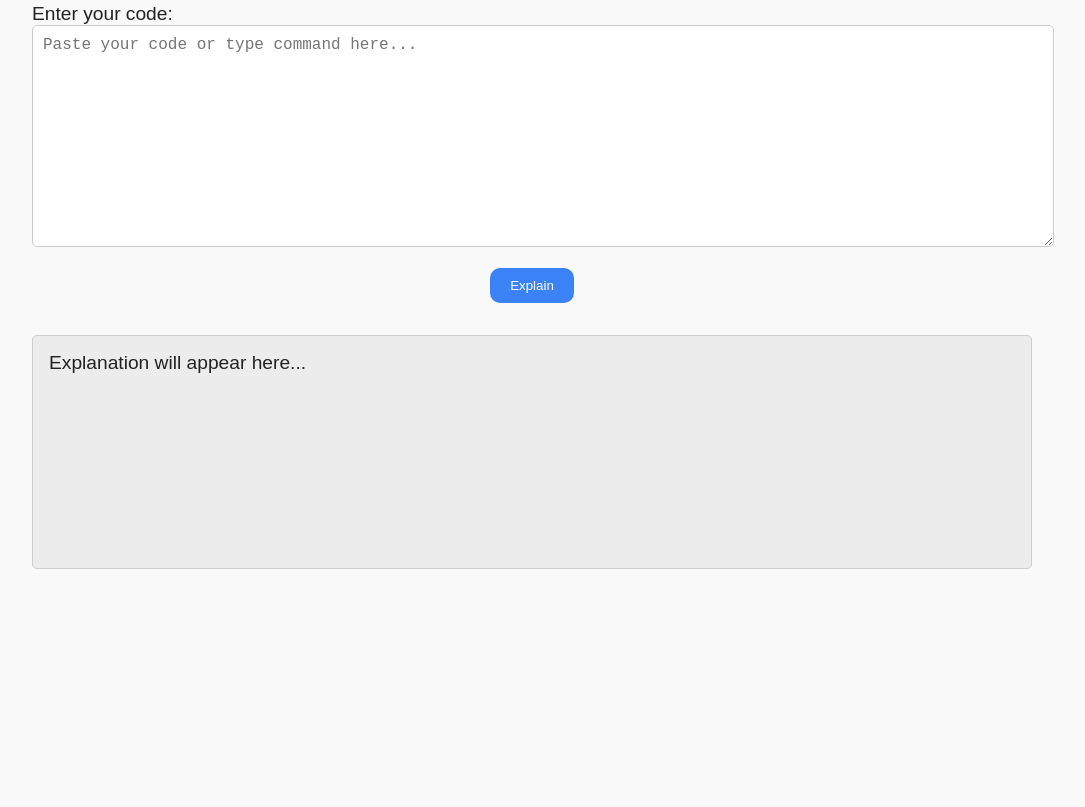
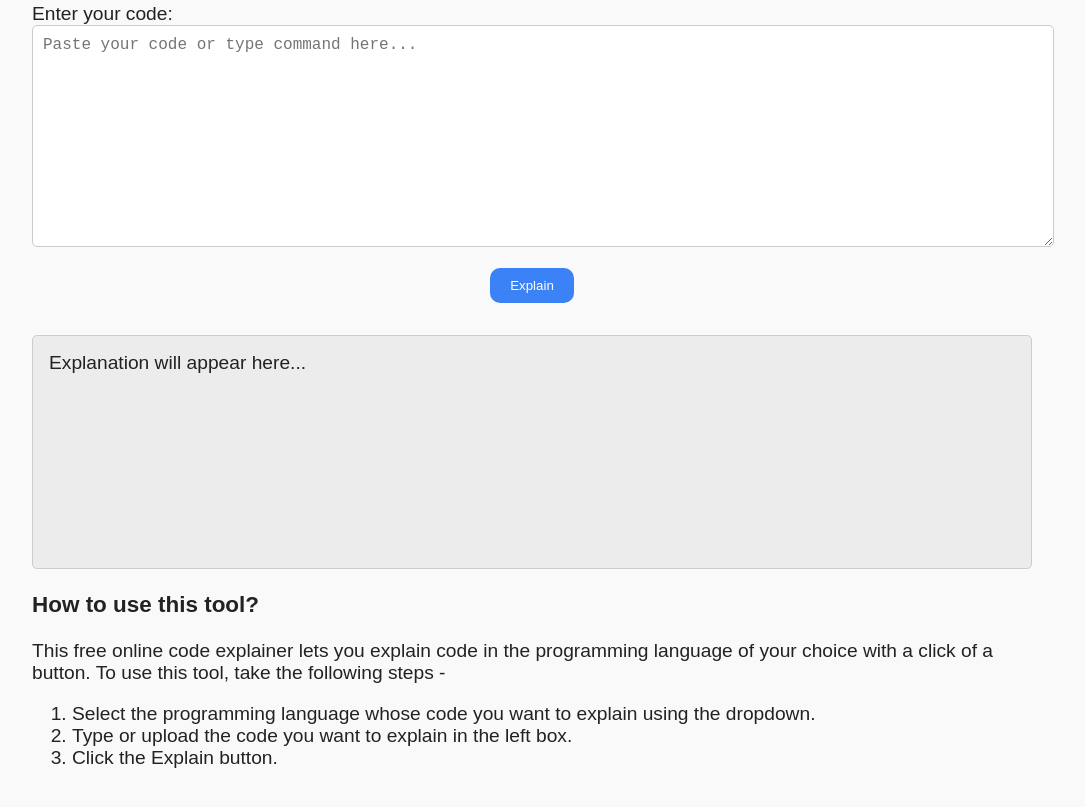
Before and after one commit to 4li3n60y/Code_X, a plain HTML site: page index.html in a window 1280 px wide. Shown: the part 333-1140 px from the top of the page, without its empty margins (108-1193 px from the left). Before the commit the page ends 950 px from the top, so only its background shows below. Drawn offline with Linux system fonts and the light colour scheme; no server answers.

Commit message:
Update index.html

```diff
--- a/index.html
+++ b/index.html
@@ -102,6 +102,20 @@
       <div id="responce">Explanation will appear here...</div>
       <div id="default"> </div>
     </div>
+
+     <div class="mb-4">
+      <h3 class="font-bold my-4 text-xl sm:text-2xl">How to use this tool?</h3>
+      <p>
+        This free online code explainer lets you explain code in the programming language of your choice with a click of a button. To use this tool, take the following steps -
+      <!-- -->
+      </p>
+      <ol class="list-decimal pl-8 text-base sm:text-lg">
+        <li>Select the programming language whose code you want to explain using the dropdown.</li>
+        <li>Type or upload the code you want to explain in the left box.</li>
+        <li>Click the Explain button.</li>
+      </ol>
+    </div>
+
   </div>
 
   <script src="responce.js"></script>
```
